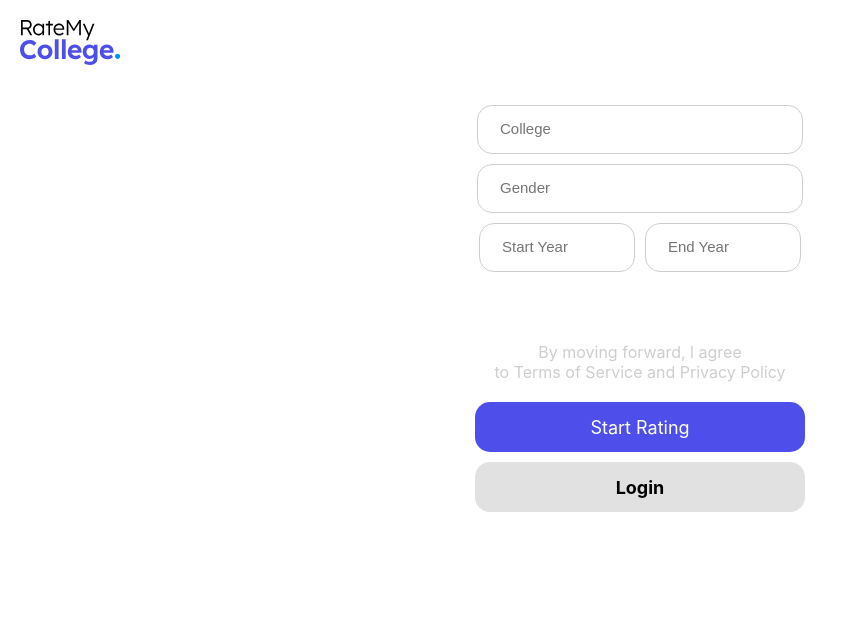
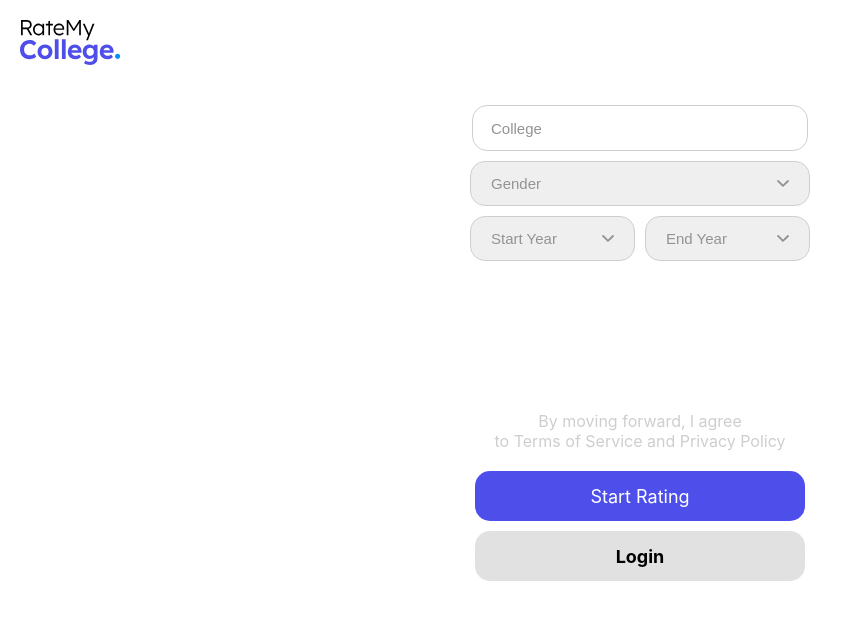
Before and after one commit to zuhakhan028/RateMyCollege, a React (Create React App) app: page /signup in a window 1280 px wide. Shown: the top 620 px of the page, without its empty margins (0-853 px from the left). Built offline with nearby package versions, Linux system fonts and the light colour scheme.

Commit message:
added form on signup page

```diff
--- /dev/null
+++ b/src/components/endyeardropdown/endYearDropDown.tsx
@@ -0,0 +1,32 @@
+import React, { useState } from 'react';
+
+interface EndDropdownProps {
+  // You can add any props here if needed
+}
+
+const EndYearDropdown: React.FC<EndDropdownProps> = () => {
+  const [selectedYear, setSelectedYear] = useState<string | number>('');
+  const currentYear = new Date().getFullYear();
+
+  // Generate an array of the last 5 years, including the current year
+  const yearOptions: (string | number)[] = ['End Year', ...Array.from({ length: 5 }, (_, index) => currentYear + index)];
+
+  const handleYearChange = (event: React.ChangeEvent<HTMLSelectElement>) => {
+    setSelectedYear(event.target.value);
+  };
+
+  return (
+    <div>
+
+      <select id="yearDropdown" value={selectedYear} onChange={handleYearChange} className="custom-select-year">
+        {yearOptions.map((year) => (
+          <option key={year} value={year} className="college-start-year">
+            {year}
+          </option>
+        ))}
+      </select>
+    </div>
+  );
+}
+
+export default EndYearDropdown;
--- a/src/components/header/header.tsx
+++ b/src/components/header/header.tsx
@@ -7,7 +7,7 @@ function Header() {
     return (
 
         <header className="header">
-            <img className="logo-image" src={logo}></img>
+            <img className="logo-image" src={logo} alt="logo"></img>
 
             <PrimaryButton text="Profile" />
         </header>
--- a/src/components/middleSection/middleSection.css
+++ b/src/components/middleSection/middleSection.css
@@ -24,14 +24,25 @@
     font-weight: 700;
 }
 .search-bar{
-    width: 330px;
+    width: 310px;
+    height: 45px;
+    border-radius: 15px;
+    border: 1px solid rgba(var(--lightGray),0.9);
+    margin-bottom: 16px;
+    font-size: 16px;
+    color: rgba(var(--lightGray),0.9);
+    padding-left: 20px;
+}
+.search-bar::placeholder{
+    padding-left: 20px;
+    font-size: 16px;
+    color: rgba(var(--lightGray),0.9);
+
+}
+.search-bar:focus{
+    width: 310px;
     height: 45px;
     border-radius: 15px;
     border: 1px solid rgba(var(--lightGray),0.9);
     margin-bottom: 16px;
 }
-.search-bar::placeholder{
-    padding-left: 20px;
-    font-size: 16px;
-    color: rgba(var(--lightGray),0.9);
-}
--- a/src/components/middleSection/middleSection.tsx
+++ b/src/components/middleSection/middleSection.tsx
@@ -24,7 +24,7 @@ function MiddleSection(){
 
 
 
-            <SecondaryButton text="Start Rating" route="/ratings"/>
+            <SecondaryButton text="Start Rating" route="/Loginpage"/>
 
 
 
--- a/src/components/profile/profile.css
+++ b/src/components/profile/profile.css
@@ -19,7 +19,6 @@
     font-weight: 600;
 }
 
-.profile-home-button{
- position: absolute;
- bottom: 250px;
-}
+/* .profile-home-button{
+
+} */
--- a/src/components/ratings/ratings.css
+++ b/src/components/ratings/ratings.css
@@ -6,7 +6,6 @@
 .ratings{
     width: 100vw;
     height: 100vh;
-    border: 1px solid black;
     display: flex;
     flex-direction: column;
     text-align: center;
--- a/src/components/signup/signUp.css
+++ b/src/components/signup/signUp.css
@@ -1,3 +1,22 @@
+input[type=text]:focus{
+ outline: none;
+ -webkit-box-shadow:0 1px 2px rgba(0, 0, 0, 0.3) inset;
+-moz-box-shadow:0 1px 2px rgba(0, 0, 0, 0.3) inset;
+box-shadow:0 1px 2px rgba(0, 0, 0, 0.3) inset;
+padding-left: 20px;
+font-size: 15px;
+color:rgba(147, 147, 147, 1);
+
+}
+select:focus{
+    outline: none;
+    -webkit-box-shadow:0 1px 2px rgba(0, 0, 0, 0.3) inset;
+   -moz-box-shadow:0 1px 2px rgba(0, 0, 0, 0.3) inset;
+   box-shadow:0 1px 2px rgba(0, 0, 0, 0.3) inset;
+   padding-left: 20px;
+   font-size: 15px;
+   color:rgba(147, 147, 147, 1);
+}
 .signup{
     width: 100vw;
     height: 100vh;
@@ -5,6 +24,43 @@
     flex-direction: column;
 
 
+}
+.custom-select{
+    -webkit-appearance: none;
+    -moz-appearance: none;
+    appearance: none;
+    width: 340px;
+    height: 45px;
+    border-radius: 15px;
+    border: 1px solid rgba(var(--lightGray),1);
+    margin-bottom: 10px;
+   color: rgba(147, 147, 147, 1);
+   font-size: 15px;
+    padding-left: 20px;
+    background-image: url("../../assets/images/dropdown.svg");
+    background-repeat: no-repeat;
+    background-position: right 20px center;
+    background-size: 12px;
+    cursor: pointer;
+}
+
+.custom-select-year{
+    -webkit-appearance: none;
+    -moz-appearance: none;
+    appearance: none;
+    width: 165px;
+    height: 45px;
+    border-radius: 15px;
+    border: 1px solid rgba(var(--lightGray),1);
+    margin-bottom: 10px;
+    color: rgba(147, 147, 147, 1);
+   font-size: 15px;
+    padding-left: 20px;
+    background-image: url("../../assets/images/dropdown.svg");
+    background-repeat: no-repeat;
+    background-position: right 20px center;
+    background-size: 12px;
+    cursor: pointer;
 }
 .signup-header{
     display: flex;
@@ -20,30 +76,58 @@
 
 }
 .college-input{
-    width: 320px;
+    width: 322px;
+    height: 42px;
+    border-radius: 15px;
+    border: 1px solid rgba(var(--lightGray),1);
+    margin-bottom: 10px;
+   color: rgba(147, 147, 147, 1);
+   font-size: 15px;
+   padding-left: 10px;
+
+
+
+}
+
+.college-input-select{
+    width: 345px;
     height: 45px;
     border-radius: 15px;
     border: 1px solid rgba(var(--lightGray),1);
     margin-bottom: 10px;
+   color: rgba(147, 147, 147, 1);
+   font-size: 15px;
+   padding-left: 30px;
+
 
 
 }
+
+
 .college-input::placeholder{
-    padding-left: 20px;
+    padding-left: 8px;
     font-size: 15px;
-}
+     color: rgba(147, 147, 147, 1);}
+
+
 .college-start-end-year-div{
+width: 100%;;
 display: flex;
 margin: 0px 5px;
+justify-content: space-between;
 
 }
 .college-start-year{
-    width: 150px;
+    width: 165px;
     height: 45px;
     border-radius: 15px;
     border: 1px solid rgba(var(--lightGray),1);
     margin-bottom: 10px;
     margin:0px 5px;
+    padding-left: 20px;
+
+    color: rgba(147, 147, 147, 1);
+    font-size: 15px;
 }
 .college-start-year::placeholder{
     padding-left: 20px;
--- a/src/components/signup/signUp.tsx
+++ b/src/components/signup/signUp.tsx
@@ -2,21 +2,32 @@ import "./signUp.css"
 import logo from "../../assets/images/logo.svg"
 import SecondaryButton from "../secondarybutton/secondaryButton"
 import PrimaryButton from "../primarybutton/primaryButton"
-function SignUp(){
-    return(
+import YearDropdown from "../startyeardropdown/yearDropDown"
+import EndYearDropdown from "../endyeardropdown/endYearDropDown"
+function SignUp() {
+    return (
         <div className="signup">
             <header className="signup-header"><img src={logo} alt="logo"></img></header>
             <section className="signup-middle-section">
-    <div><input type="text" placeholder="College" className="college-input"></input></div>
-    <div><input type="text" placeholder="Gender" className="college-input"></input></div>
+                <form className="signup-middle-section">
+                    <input type="text" placeholder="College" className="college-input"></input>
+                    <select name="gender" className="custom-select">
+                        <option className="">Gender</option>
+                        <option className="college-input">male</option>
+                        <option className="college-input">female</option>
+                    </select>
+
                     <div className="college-start-end-year-div">
-        <div><input type="text" placeholder="Start Year" className="college-start-year"></input></div><div><input type="text" placeholder="End Year" className="college-start-year"></input></div>
+                        <YearDropdown />
+                        <EndYearDropdown />
                     </div>
+                </form>
+
             </section>
             <section className="signup-page-last-section">
                 <div className="terms-privacy-policy">By moving forward, l agree <br></br>
                     to Terms of Service and Privacy Policy</div>
-<SecondaryButton text="Start Rating" route="/ratings"/>
+                <SecondaryButton text="Start Rating" route="/ratings" />
                 <PrimaryButton text="Login" />
             </section>
         </div>
--- /dev/null
+++ b/src/components/startyeardropdown/yearDropDown.tsx
@@ -0,0 +1,32 @@
+import React, { useState } from 'react';
+
+interface YearDropdownProps {
+
+}
+
+const YearDropdown: React.FC<YearDropdownProps> = () => {
+  const [selectedYear, setSelectedYear] = useState<string | number>('');
+  const currentYear = new Date().getFullYear();
+
+  // Generate an array of the last 5 years, including the current year
+  const yearOptions: (string | number)[] = ['Start Year', ...Array.from({ length: 5 }, (_, index) => currentYear - index)];
+
+  const handleYearChange = (event: React.ChangeEvent<HTMLSelectElement>) => {
+    setSelectedYear(event.target.value);
+  };
+
+  return (
+    <div>
+
+      <select id="yearDropdown" value={selectedYear} onChange={handleYearChange} className="custom-select-year">
+        {yearOptions.map((year) => (
+          <option key={year} value={year}>
+            {year}
+          </option>
+        ))}
+      </select>
+    </div>
+  );
+}
+
+export default YearDropdown;
```
Lines whose indentation alone changed are shown as unchanged.
